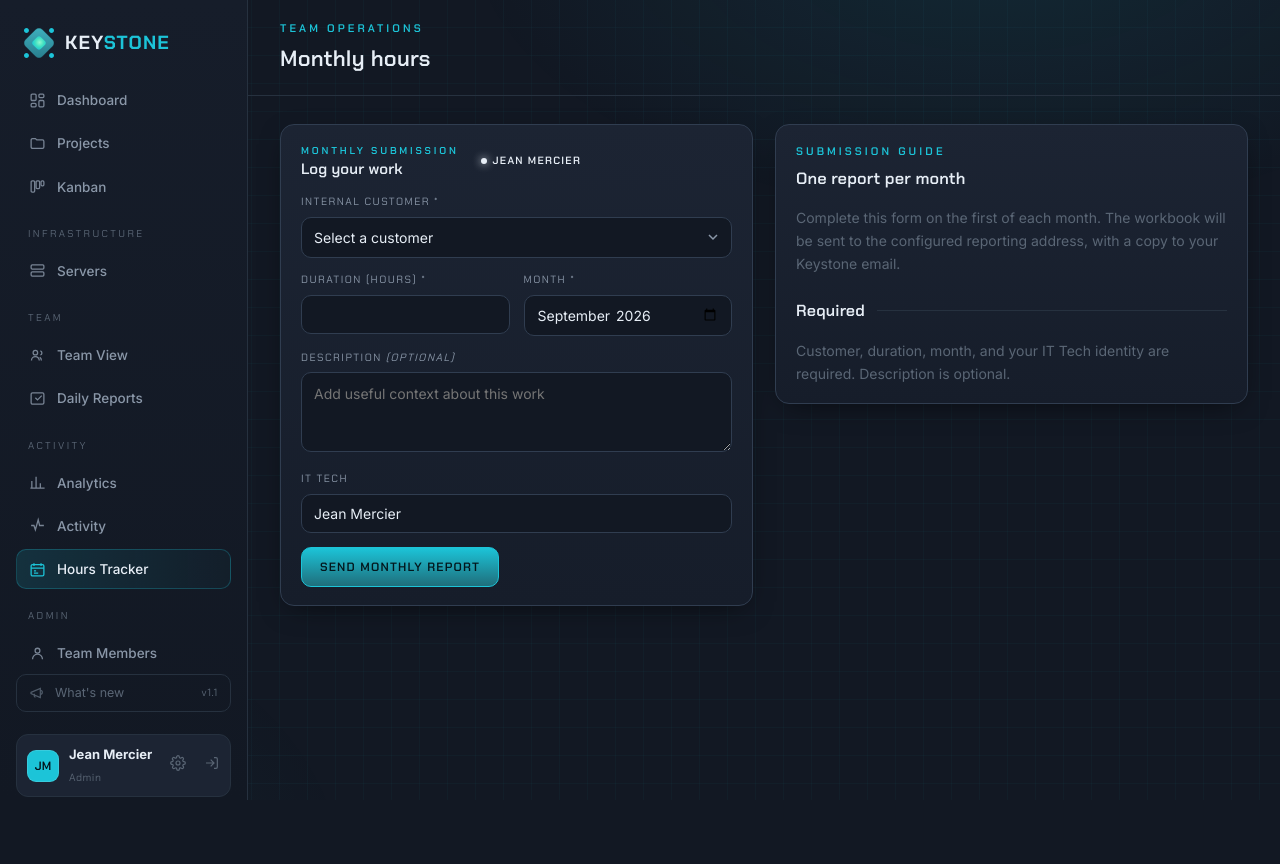
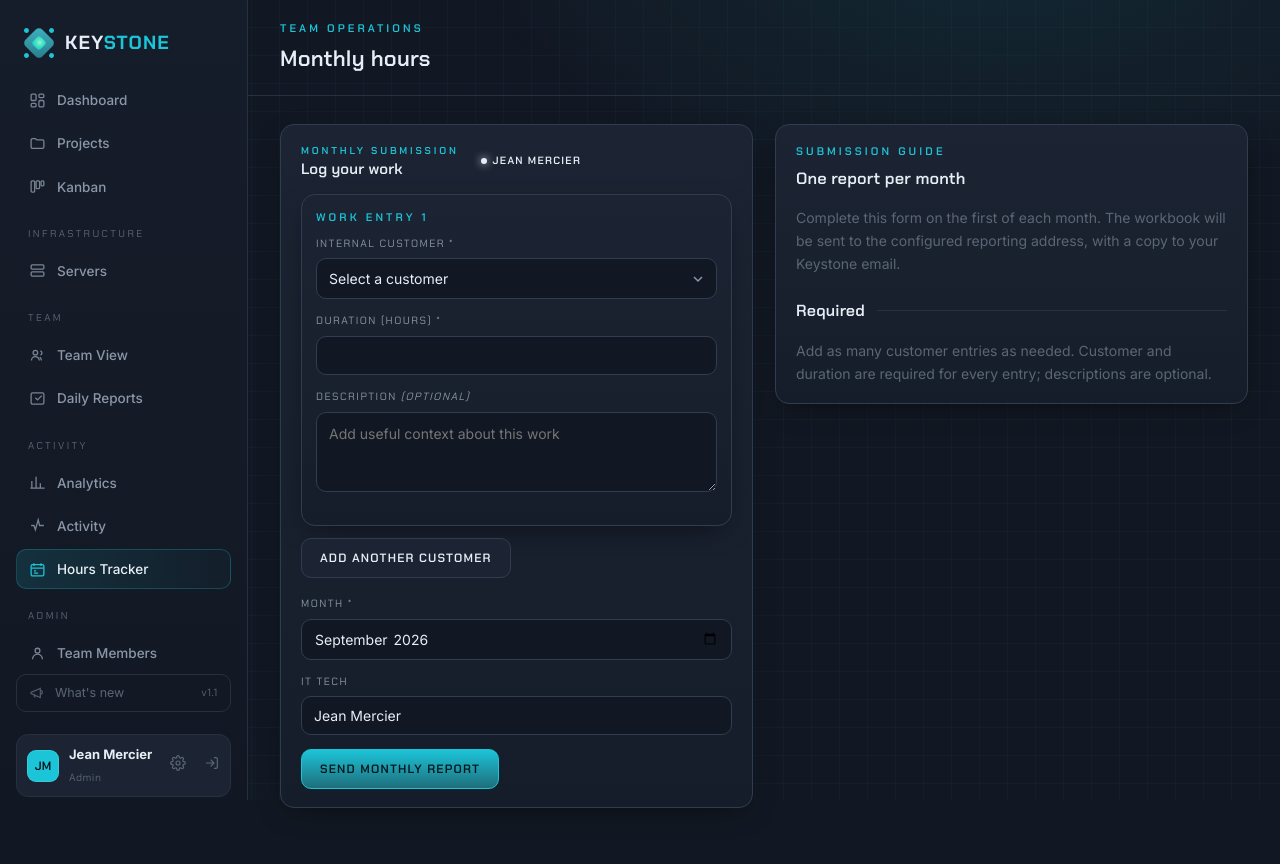
Before and after one commit to Henricus-dw/KeystoneManagement, a FastAPI app: page /hours-tracker in a window 1280 px wide. Before the commit the page ends 800 px from the top, so only its background shows below. Run offline with FastAPI, Linux system fonts and the light colour scheme; the visitor is signed in with stand-in values (Sample User, id 1).

Commit message:
hours tracker update

```diff
--- a/app/routers/pages.py
+++ b/app/routers/pages.py
@@ -675,6 +675,7 @@ def _hours_template(request: Request, user: User, customers: list[str], **values
 @router.get("/hours-tracker")
 def hours_tracker(request: Request, user: User = Depends(require_user), db: Session = Depends(get_db)):
     return _hours_template(request, user, HOURS_CUSTOMERS,
+                           entries=[{"customer": "", "other_customer": "", "duration": "", "description": ""}],
                            submitted=request.query_params.get("submitted") == "1")
 
 
@@ -682,29 +683,39 @@ def hours_tracker(request: Request, user: User = Depends(require_user), db: Sess
 def submit_hours(
     background_tasks: BackgroundTasks,
     request: Request,
-    customer: str = Form(...),
-    other_customer: str = Form(""),
-    duration: str = Form(...),
+    customer: list[str] = Form(...),
+    other_customer: list[str] = Form(default=[]),
+    duration: list[str] = Form(...),
     month: str = Form(...),
-    description: str = Form(""),
+    description: list[str] = Form(default=[]),
     user: User = Depends(require_user),
     db: Session = Depends(get_db),
 ):
     customers = HOURS_CUSTOMERS
-    customer = customer.strip()
-    other_customer = other_customer.strip()
-    description = description.strip()
     errors = []
-    if customer not in customers and customer != "Other":
-        errors.append("Select a customer from the list.")
-    if customer == "Other" and not other_customer:
-        errors.append("Enter the customer name when selecting Other.")
-    try:
-        hours = float(duration)
-        if hours <= 0 or hours > 744:
-            raise ValueError
-    except ValueError:
-        errors.append("Duration must be a number greater than 0 and no more than 744.")
+    entries = []
+    row_count = max(len(customer), len(duration), len(other_customer), len(description), 1)
+    for index in range(row_count):
+        selected_customer = customer[index].strip() if index < len(customer) else ""
+        custom_customer = other_customer[index].strip() if index < len(other_customer) else ""
+        row_duration = duration[index].strip() if index < len(duration) else ""
+        row_description = description[index].strip() if index < len(description) else ""
+        entries.append({
+            "customer": selected_customer,
+            "other_customer": custom_customer,
+            "duration": row_duration,
+            "description": row_description,
+        })
+        if selected_customer not in customers:
+            errors.append(f"Row {index + 1}: select a customer from the list.")
+        if selected_customer == "Other" and not custom_customer:
+            errors.append(f"Row {index + 1}: enter a Customer Name when selecting Other.")
+        try:
+            hours = float(row_duration)
+            if hours <= 0 or hours > 744:
+                raise ValueError
+        except ValueError:
+            errors.append(f"Row {index + 1}: duration must be greater than 0 and no more than 744.")
     try:
         parsed_month = date.fromisoformat(f"{month}-01")
     except ValueError:
@@ -714,9 +725,7 @@ def submit_hours(
         errors.append("Monthly hours reporting email is not configured yet.")
     if errors:
         return _hours_template(request, user, customers, error=" ".join(errors),
-                               values={"customer": customer, "other_customer": other_customer,
-                                       "duration": duration, "month": month,
-                                       "description": description})
+                               entries=entries, month=month)
 
     try:
         from openpyxl import Workbook
@@ -727,18 +736,26 @@ def submit_hours(
             user,
             customers,
             error="Excel export is unavailable because the openpyxl package is not installed.",
-            values={"customer": customer, "other_customer": other_customer,
-                    "duration": duration, "month": month, "description": description},
+            entries=entries,
+            month=month,
         )
 
-    customer_name = other_customer if customer == "Other" else customer
     month_label = parsed_month.strftime("%B %Y")
     workbook = Workbook()
     sheet = workbook.active
     sheet.title = "Monthly Hours"
     headers = ["Internal customer", "Duration (hours)", "Month", "Description", "IT Tech"]
     sheet.append(headers)
-    sheet.append([customer_name, hours, month_label, description, user.name])
+    report_rows = []
+    for entry in entries:
+        customer_name = entry["other_customer"] if entry["customer"] == "Other" else entry["customer"]
+        hours = float(entry["duration"])
+        report_rows.append({
+            "customer": customer_name,
+            "duration": f"{hours:g}",
+            "description": entry["description"],
+        })
+        sheet.append([customer_name, hours, month_label, entry["description"], user.name])
     for cell in sheet[1]:
         cell.font = Font(bold=True, color="FFFFFF")
         cell.fill = PatternFill("solid", fgColor="17324D")
@@ -754,9 +771,7 @@ def submit_hours(
         submitter_email=user.email,
         submitter_name=user.name,
         month=month_label,
-        customer=customer_name,
-        duration=f"{hours:g}",
-        description=description,
+        entries=report_rows,
         workbook=output.getvalue(),
         filename=filename,
     )
--- a/templates/hours_tracker.html
+++ b/templates/hours_tracker.html
@@ -16,34 +16,43 @@
 		{% if error %}
 		<div class="notice danger">{{ error }}</div>
 		{% endif %}
-		{% set values = values|default({}) %}
+		{% set entries = entries|default([{"customer": "", "other_customer": "", "duration": "", "description": ""}]) %}
 		<form method="post" action="/hours-tracker">
+			<div id="hours-entries">
+				{% for entry in entries %}
+				<div class="hours-entry card" data-entry-row style="padding:14px;margin-bottom:12px">
+					<div class="between" style="margin-bottom:10px">
+						<b class="kicker">Work entry {{ loop.index }}</b>
+						<button class="btn" type="button" data-remove-entry>Remove</button>
+					</div>
 					<label class="field">
 						<span>Internal customer *</span>
-				<select name="customer" id="customer" required>
+						<select name="customer" data-customer required>
 							<option value="">Select a customer</option>
 							{% for customer in customers %}
-					<option value="{{ customer }}" {{ 'selected' if values.customer == customer }}>{{ customer }}</option>
+							<option value="{{ customer }}" {{ 'selected' if entry.customer == customer }}>{{ customer }}</option>
 							{% endfor %}
 						</select>
 					</label>
-			<label class="field" id="other-customer-field" hidden>
+					<label class="field" data-other-customer-field hidden style="display:none">
 						<span>Customer Name *</span>
-				<input type="text" name="other_customer" id="other-customer" value="{{ values.other_customer|default('') }}" maxlength="160" />
+						<input type="text" name="other_customer" data-other-customer value="{{ entry.other_customer|default('') }}" maxlength="160" />
 					</label>
-			<div class="grid cols-2" style="gap:14px">
 					<label class="field">
 						<span>Duration (hours) *</span>
-					<input type="number" name="duration" value="{{ values.duration|default('') }}" min="0.01" max="744" step="0.01" required />
+						<input type="number" name="duration" value="{{ entry.duration|default('') }}" min="0.01" max="744" step="0.01" required />
 					</label>
 					<label class="field">
-					<span>Month *</span>
-					<input type="month" name="month" value="{{ values.month|default(month_default) }}" required />
+						<span>Description <em>(optional)</em></span>
+						<textarea name="description" maxlength="2000" placeholder="Add useful context about this work">{{ entry.description|default('') }}</textarea>
 					</label>
 				</div>
-			<label class="field">
-				<span>Description <em>(optional)</em></span>
-				<textarea name="description" maxlength="2000" placeholder="Add useful context about this work">{{ values.description|default('') }}</textarea>
+				{% endfor %}
+			</div>
+			<button class="btn" type="button" id="add-entry">Add another customer</button>
+			<label class="field" style="margin-top:18px">
+				<span>Month *</span>
+				<input type="month" name="month" value="{{ month|default(month_default) }}" required />
 			</label>
 			<label class="field">
 				<span>IT Tech</span>
@@ -57,24 +66,57 @@
 		<h3 style="margin:8px 0 14px">One report per month</h3>
 		<p class="dim" style="line-height:1.65;margin:0">Complete this form on the first of each month. The workbook will be sent to the configured reporting address, with a copy to your Keystone email.</p>
 		<div class="section-title" style="margin-top:24px"><h2>Required</h2><div class="line"></div></div>
-		<p class="dim" style="line-height:1.65;margin:0">Customer, duration, month, and your IT Tech identity are required. Description is optional.</p>
+		<p class="dim" style="line-height:1.65;margin:0">Add as many customer entries as needed. Customer and duration are required for every entry; descriptions are optional.</p>
 	</aside>
 </div>
 {% endblock %}
 
 {% block scripts %}
 <script>
-	const customer = document.getElementById('customer');
-	const otherField = document.getElementById('other-customer-field');
-	const otherInput = document.getElementById('other-customer');
-	function toggleOtherCustomer() {
+	const entriesContainer = document.getElementById('hours-entries');
+	const addEntryButton = document.getElementById('add-entry');
+
+	function toggleOtherCustomer(row) {
+		const customer = row.querySelector('[data-customer]');
+		const otherField = row.querySelector('[data-other-customer-field]');
+		const otherInput = row.querySelector('[data-other-customer]');
 		const isOther = customer.value === 'Other';
 		otherField.hidden = !isOther;
 		otherField.style.display = isOther ? 'block' : 'none';
 		otherInput.required = isOther;
 		if (!isOther) otherInput.value = '';
 	}
-	customer.addEventListener('change', toggleOtherCustomer);
-	toggleOtherCustomer();
+
+	function renumberEntries() {
+		entriesContainer.querySelectorAll('[data-entry-row]').forEach((row, index) => {
+			row.querySelector('.kicker').textContent = `Work entry ${index + 1}`;
+			row.querySelector('[data-remove-entry]').style.display =
+				entriesContainer.children.length > 1 ? '' : 'none';
+		});
+	}
+
+	function createEntry() {
+		const row = entriesContainer.querySelector('[data-entry-row]').cloneNode(true);
+		row.querySelector('[data-customer]').value = '';
+		row.querySelector('[data-other-customer]').value = '';
+		row.querySelector('[name="duration"]').value = '';
+		row.querySelector('[name="description"]').value = '';
+		entriesContainer.appendChild(row);
+		toggleOtherCustomer(row);
+		renumberEntries();
+	}
+
+	entriesContainer.addEventListener('change', (event) => {
+		if (event.target.matches('[data-customer]')) toggleOtherCustomer(event.target.closest('[data-entry-row]'));
+	});
+	entriesContainer.addEventListener('click', (event) => {
+		if (event.target.matches('[data-remove-entry]')) {
+			event.target.closest('[data-entry-row]').remove();
+			renumberEntries();
+		}
+	});
+	addEntryButton.addEventListener('click', createEntry);
+	entriesContainer.querySelectorAll('[data-entry-row]').forEach(toggleOtherCustomer);
+	renumberEntries();
 </script>
 {% endblock %}
```
Also changed, not shown: app/notifications.py (+7 -5 lines). Lines whose indentation alone changed are shown as unchanged.
